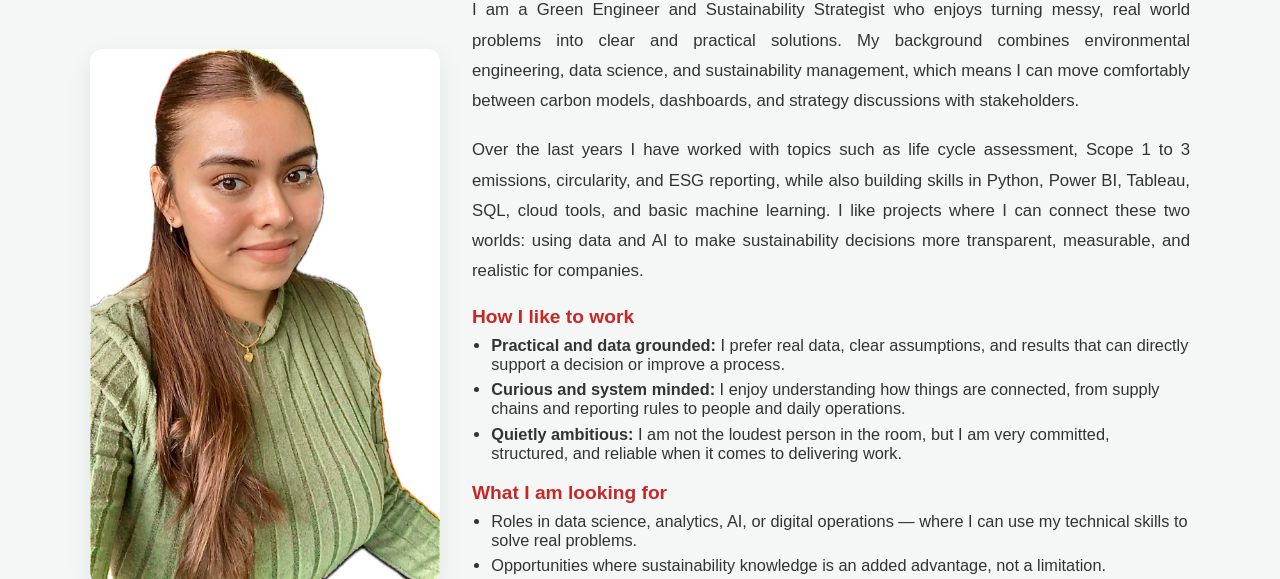
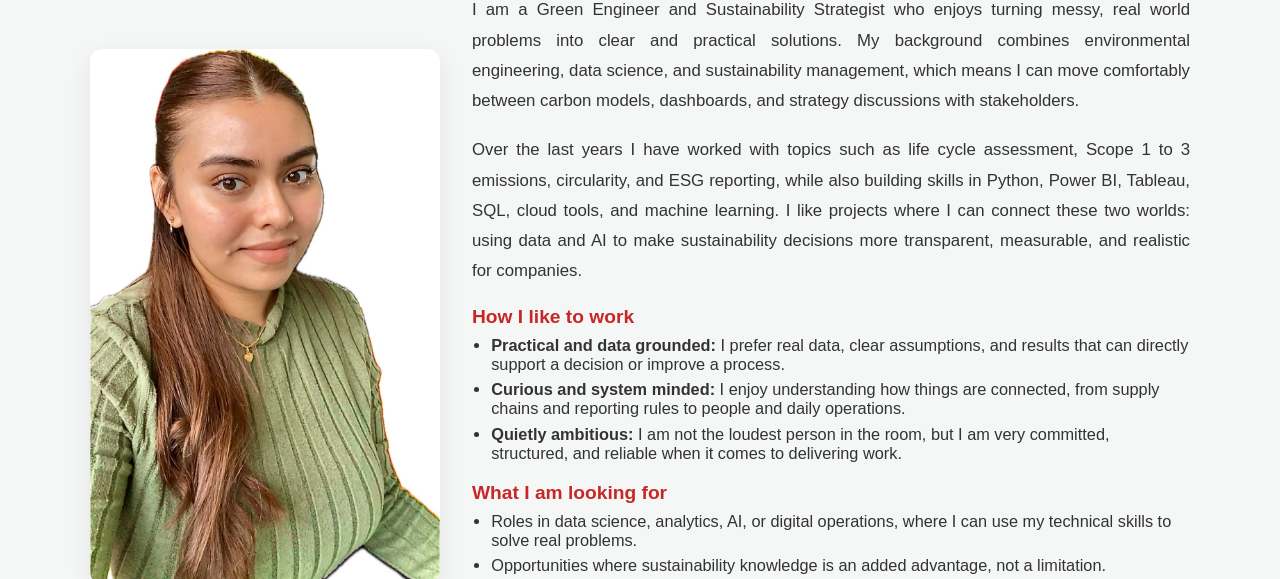
Before and after one commit to tejalsungra/portfolio, a plain HTML site: page about.html in a window 1280 px wide. Shown: the part 238-817 px from the top of the page. Drawn offline with Linux system fonts and the light colour scheme.

Commit message:
Update about.html

```diff
--- a/about.html
+++ b/about.html
@@ -158,7 +158,7 @@
           I am a Green Engineer and Sustainability Strategist who enjoys turning messy, real world problems into clear and practical solutions. My background combines environmental engineering, data science, and sustainability management, which means I can move comfortably between carbon models, dashboards, and strategy discussions with stakeholders.
         </p>
         <p>
-          Over the last years I have worked with topics such as life cycle assessment, Scope 1 to 3 emissions, circularity, and ESG reporting, while also building skills in Python, Power BI, Tableau, SQL, cloud tools, and basic machine learning. I like projects where I can connect these two worlds: using data and AI to make sustainability decisions more transparent, measurable, and realistic for companies.
+          Over the last years I have worked with topics such as life cycle assessment, Scope 1 to 3 emissions, circularity, and ESG reporting, while also building skills in Python, Power BI, Tableau, SQL, cloud tools, and machine learning. I like projects where I can connect these two worlds: using data and AI to make sustainability decisions more transparent, measurable, and realistic for companies.
         </p>
 
         <h3>How I like to work</h3>
@@ -170,7 +170,7 @@
 
         <h3>What I am looking for</h3>
 <ul>
-  <li>Roles in data science, analytics, AI, or digital operations — where I can use my technical skills to solve real problems.</li>
+  <li>Roles in data science, analytics, AI, or digital operations, where I can use my technical skills to solve real problems.</li>
   <li>Opportunities where sustainability knowledge is an added advantage, not a limitation.</li>
   <li>Teams that appreciate analytical work, clear communication, and a focus on delivering reliable results.</li>
 
```
